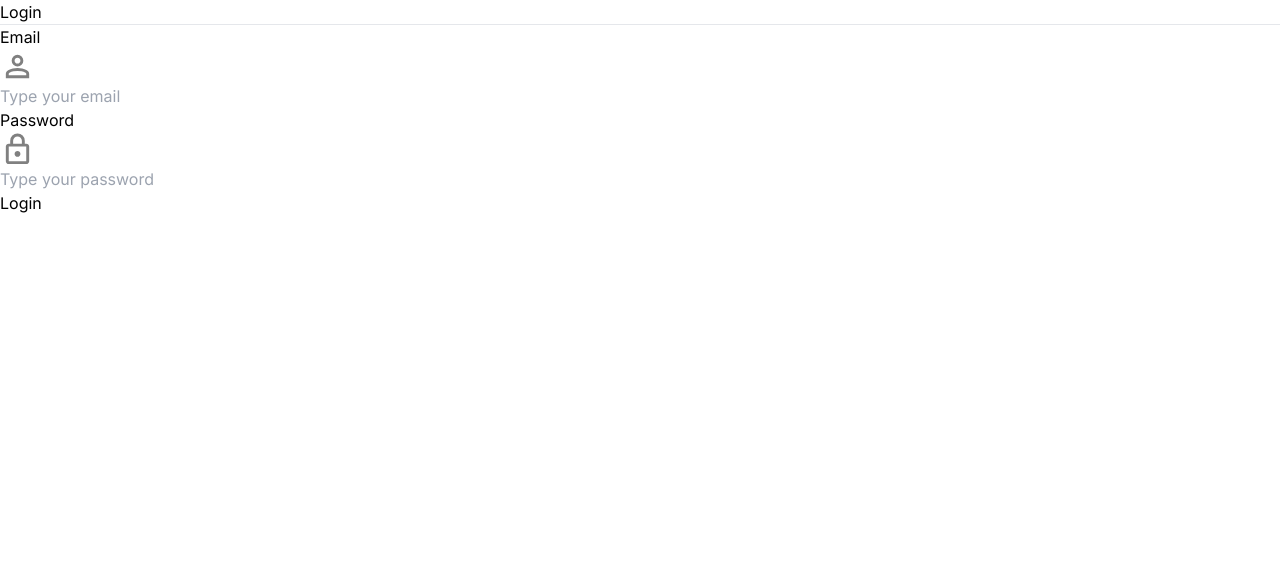
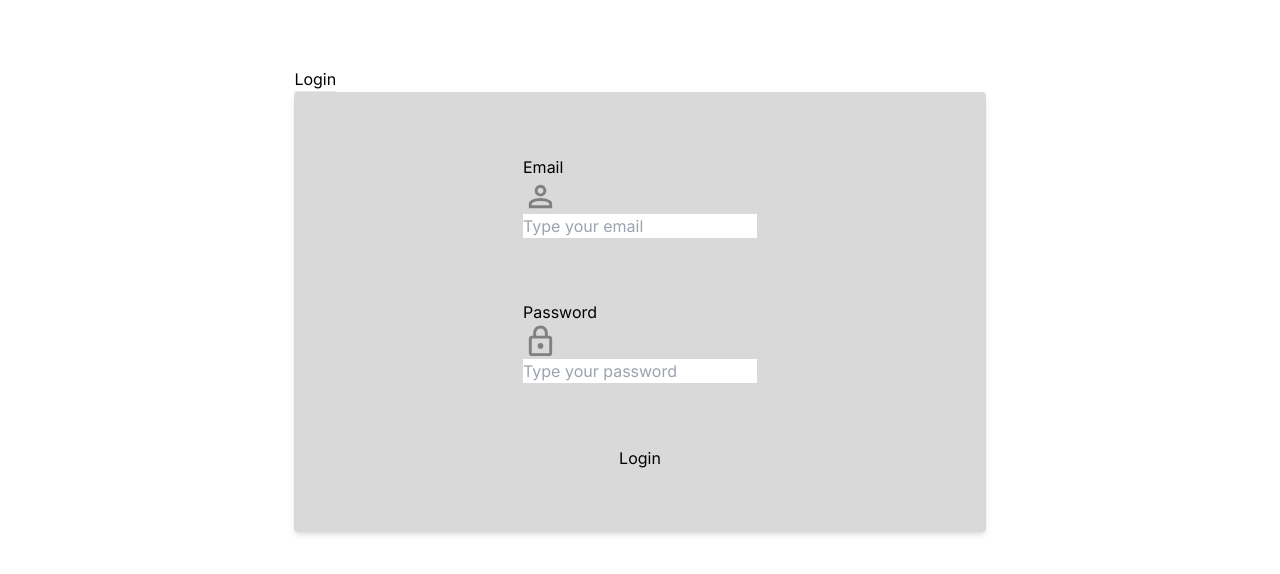
Before and after one commit to Sep-Fading/SWE_Project_Frontend, a Next.js app: page /Login in a window 1280 px wide. Shown: the top 574 px of the page. Built offline with nearby package versions, Linux system fonts and the light colour scheme.

Commit message:
login page done

```diff
--- a/src/Components/Button.tsx
+++ b/src/Components/Button.tsx
@@ -6,10 +6,11 @@ interface ButtonProps {
   type?: "submit" | "button" | "reset";
 }
 
-const Button: React.FC<ButtonProps> = ({ onClick, text }) => {
+const Button: React.FC<ButtonProps> = ({ onClick, text, type }) => {
   return (
     <button
       className="my-2 rounded-sm text-center bg-fdm-gradient text-white w-[200px] h-[35px]"
+      type={type}
       onClick={onClick}
     >
       {text}
--- a/src/Components/Header.tsx
+++ b/src/Components/Header.tsx
@@ -1,12 +1,12 @@
 import React from "react";
 
 interface HeaderProps {
-    title: string;
+  title: string;
 }
 
 const Header: React.FC<HeaderProps> = ({ title }) => {
   return (
-    <header className="mx-[15rem] mt-[2rem]">
+    <header className="mb-5 mt-8">
       <h1 className="text-2xl text-blue">{title}</h1>
       <hr className="border-3 border-black w-[15rem]" />
     </header>
--- a/src/Components/InputField.tsx
+++ b/src/Components/InputField.tsx
@@ -19,7 +19,7 @@ const InputField: React.FC<InputProps> = ({
   handleChange,
 }) => {
   return (
-    <div className="flex flex-col relative">
+    <div className="flex flex-col w-[70%]  relative">
       <label className="mb-1">{label}</label>
       <Image
         src={`/${icon}.svg`}
--- a/src/app/HomePage/page.tsx
+++ b/src/app/HomePage/page.tsx
@@ -5,7 +5,6 @@ import HomeCard from "@/Components/HomeCard";
 export default function Home() {
   return (
     <div>
-      <Navigation links={[]} />
       <div className="grid grid-cols-2 gap-6 p-10">
         <HomeCard
           href="/new_claim"
--- a/src/app/LM_pending_claims/page.tsx
+++ b/src/app/LM_pending_claims/page.tsx
@@ -6,7 +6,6 @@ import Header from "@/Components/Header";
 const LineManagerPendingClaims: React.FC = () => {
   return (
     <div>
-      <Navigation links={[]} />
       <Header title="Pending Claims" />
       <ClaimInfoBox />
     </div>
--- a/src/app/Login/page.tsx
+++ b/src/app/Login/page.tsx
@@ -4,6 +4,7 @@ import { useState } from "react";
 import InputField from "@/Components/InputField";
 import Button from "@/Components/Button";
 import Header from "@/Components/Header";
+import Navigation from "@/Components/Navigation";
 
 const Login = () => {
   const [email, setEmail] = useState("");
@@ -27,9 +28,12 @@ const Login = () => {
   };
 
   return (
-    <div>
+    <div className="flex flex-col justify-evenly items-start mx-[23%]">
       <Header title="Login" />
-      <form onSubmit={handleSubmit}>
+      <form
+        onSubmit={handleSubmit}
+        className="bg-[#D9D9D9] flex flex-col justify-evenly items-center rounded w-[100%] min-w-[400px] h-[55vh] shadow-md"
+      >
         <InputField
           label="Email"
           icon={"user"}
@@ -46,7 +50,7 @@ const Login = () => {
           value={email}
           handleChange={handleEmailChange}
         />
-        <Button type="submit" text="Login" onClick={onClick}/>
+        <Button type="submit" text="Login" onClick={onClick} />
       </form>
     </div>
   );
--- a/src/app/layout.tsx
+++ b/src/app/layout.tsx
@@ -1,6 +1,7 @@
 import type { Metadata } from "next";
 import { Inter } from "next/font/google";
 import "./globals.css";
+import Navigation from "@/Components/Navigation";
 
 const inter = Inter({ subsets: ["latin"] });
 
@@ -16,7 +17,10 @@ export default function RootLayout({
 }>) {
   return (
     <html lang="en">
-      <body className={inter.className}>{children}</body>
+      <body className={inter.className}>
+        <Navigation links={[]} />
+        {children}
+      </body>
     </html>
   );
 }
--- a/src/app/page.tsx
+++ b/src/app/page.tsx
@@ -10,7 +10,6 @@ export default function Home() {
   ];
   return (
     <div>
-      <Navigation links={links} />
     </div>
   );
 }
```
Lines whose indentation alone changed are shown as unchanged.
